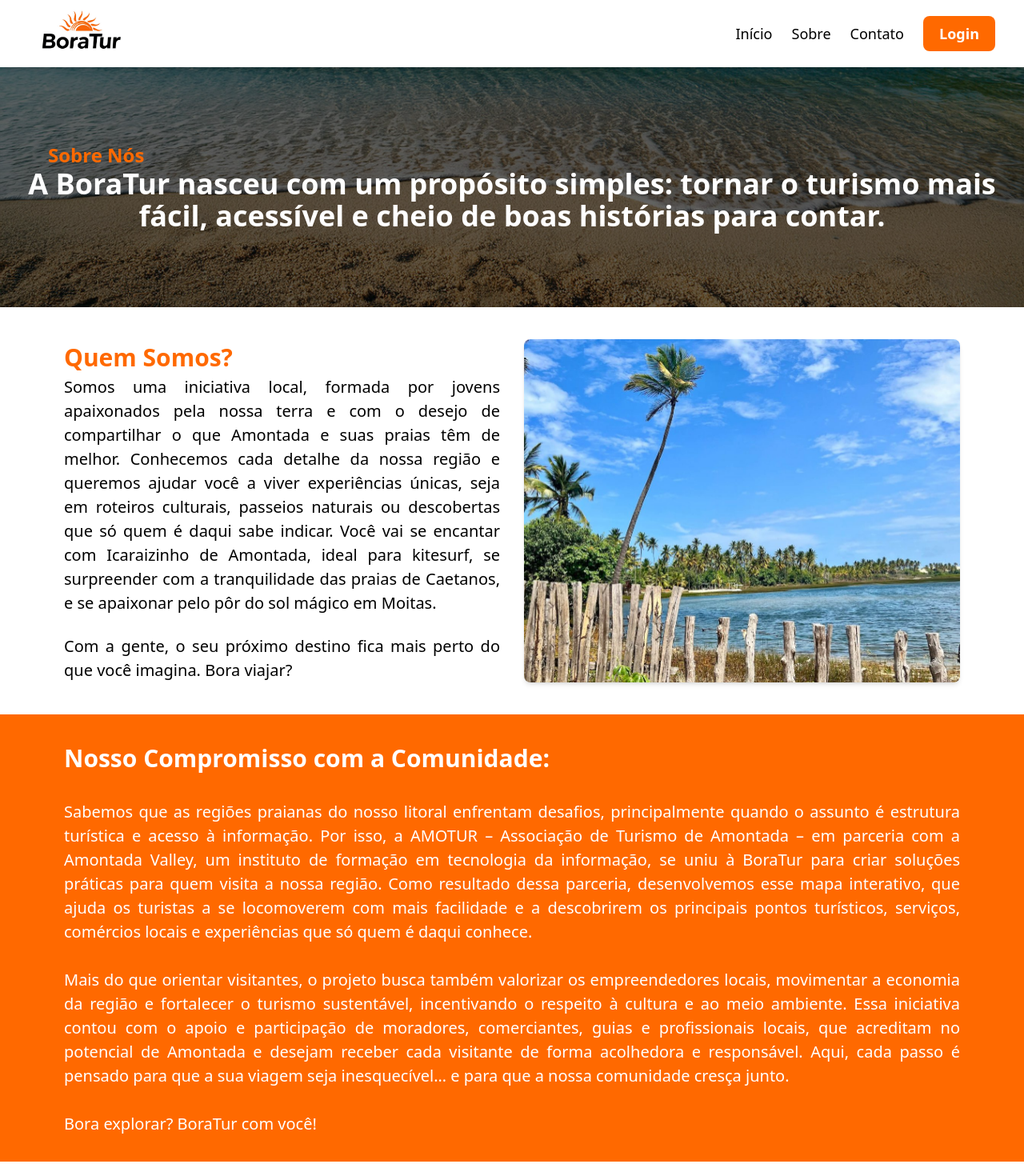
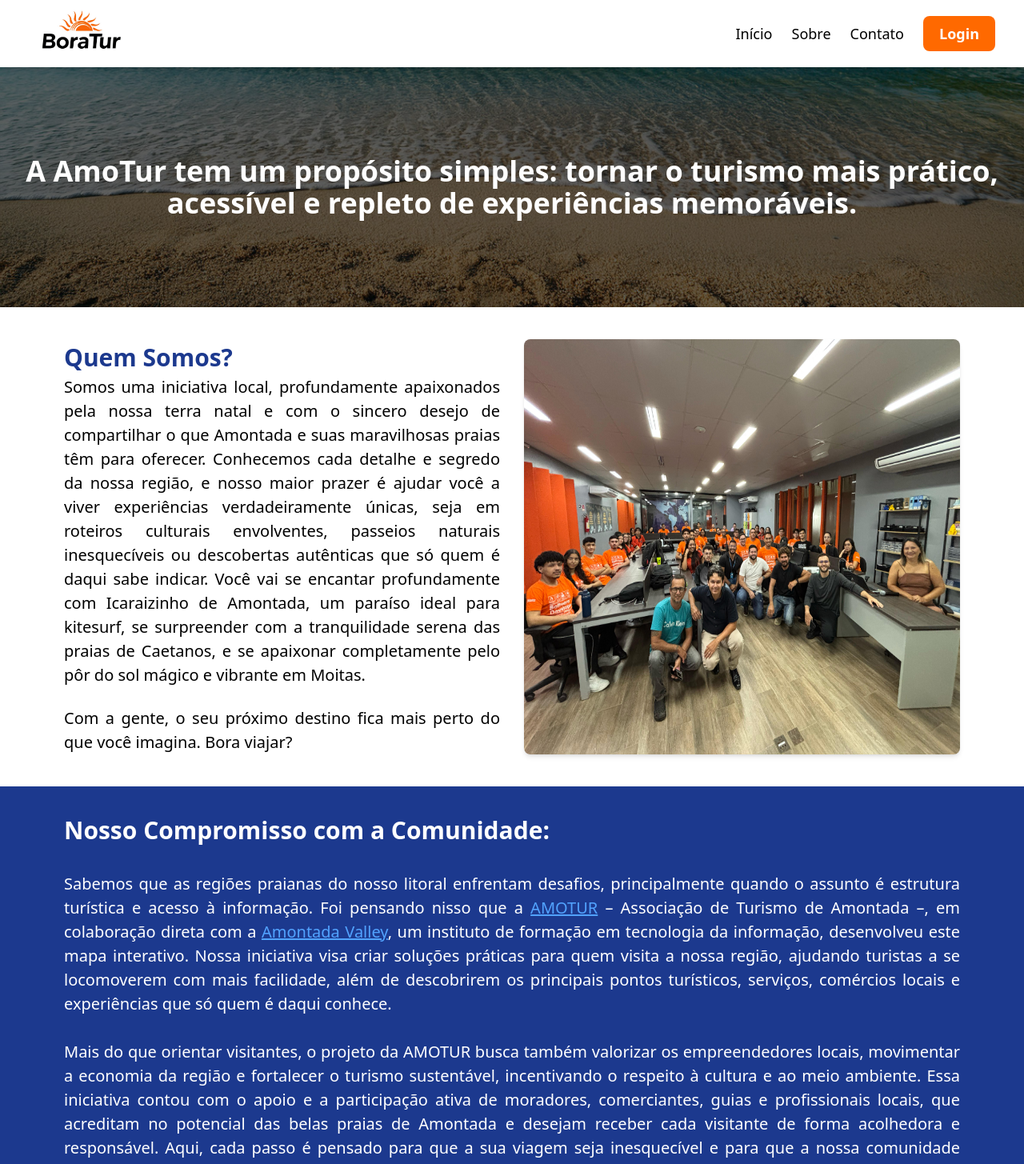
Before and after one commit to JuanMarks/mapa-praia-next, a Next.js app: page /sobre in a window 1280 px wide. Shown: the top 1455 px of the page at 80% size. Built offline with nearby package versions, Linux system fonts and the light colour scheme.

Commit message:
feat: atualizacao pagina sobre

```diff
--- a/src/components/SobreComponents/banner.tsx
+++ /dev/null
@@ -1,9 +0,0 @@
-
-
-export default function BannerSobre() {
-    return (
-        <div>
-            {style}
-        </div>
-    )
-}
--- a/src/components/SobreComponents/inicioSobre.tsx
+++ b/src/components/SobreComponents/inicioSobre.tsx
@@ -10,9 +10,8 @@ export default function InicioSobre() {
     <div className="relative w-full h-[300px] overflow-hidden bg-cover bg-[position:center_bottom] flex items-center justify-center" style={{ backgroundImage: `url('${imagePath}')` }}>
       <div className="absolute inset-0 bg-black opacity-60"></div>
       <div className="relative z-10 text-white text-center">
-        <h5 className="text-orange-500 text-start  sm:text-2xl text-18px pl-[60px] font-bold">Sobre Nós</h5>
         <h1 className="sm:text-4xl text-[25px] px-8 font-bold">
-          A BoraTur nasceu com um propósito simples: tornar o turismo mais fácil, acessível e cheio de boas histórias para contar.
+          A AmoTur tem um propósito simples: tornar o turismo mais prático, acessível e repleto de experiências memoráveis.
         </h1>
       </div>
     </div>
--- a/src/components/SobreComponents/nossoCompromisso.tsx
+++ b/src/components/SobreComponents/nossoCompromisso.tsx
@@ -3,11 +3,11 @@
 
 export default function NossoCompromisso() {
     return (
-        <div className="sm:px-[80px] px-[30px] sm:text-[20px] text-[17px] text-justify bg-orange-500 py-8 text-white">
+        <div className="sm:px-[80px] px-[30px] sm:text-[20px] text-[17px] text-justify bg-blue-900 py-8 text-white">
             <h2 className="font-bold sm:text-[30px] text-[25px] text-start">Nosso Compromisso com a Comunidade:</h2><br />
-            <p>Sabemos que as regiões praianas do nosso litoral enfrentam desafios, principalmente quando o assunto é estrutura turística e acesso à informação. Por isso, a AMOTUR – Associação de Turismo de Amontada – em parceria com a Amontada Valley, um instituto de formação em tecnologia da informação, se uniu à BoraTur para criar soluções práticas para quem visita a nossa região. Como resultado dessa parceria, desenvolvemos esse mapa interativo, que ajuda os turistas a se locomoverem com mais facilidade e a descobrirem os principais pontos turísticos, serviços, comércios locais e experiências que só quem é daqui conhece.</p><br />
-            <p>Mais do que orientar visitantes, o projeto busca também valorizar os empreendedores locais, movimentar a economia da região e fortalecer o turismo sustentável, incentivando o respeito à cultura e ao meio ambiente. Essa iniciativa contou com o apoio e participação de moradores, comerciantes, guias e profissionais locais, que acreditam no potencial de Amontada e desejam receber cada visitante de forma acolhedora e responsável. Aqui, cada passo é pensado para que a sua viagem seja inesquecível… e para que a nossa comunidade cresça junto.</p><br />
-            <p>Bora explorar? BoraTur com você!</p>
+            <p>Sabemos que as regiões praianas do nosso litoral enfrentam desafios, principalmente quando o assunto é estrutura turística e acesso à informação. Foi pensando nisso que a <a className="underline text-blue-400" href="https://www.amo.tur.br/">AMOTUR</a> – Associação de Turismo de Amontada –, em colaboração direta com a <a className="underline text-blue-400" href="https://www.amontadavalley.com.br/">Amontada Valley</a>, um instituto de formação em tecnologia da informação, desenvolveu este mapa interativo. Nossa iniciativa visa criar soluções práticas para quem visita a nossa região, ajudando turistas a se locomoverem com mais facilidade, além de descobrirem os principais pontos turísticos, serviços, comércios locais e experiências que só quem é daqui conhece.</p><br />
+            <p>Mais do que orientar visitantes, o projeto da AMOTUR busca também valorizar os empreendedores locais, movimentar a economia da região e fortalecer o turismo sustentável, incentivando o respeito à cultura e ao meio ambiente. Essa iniciativa contou com o apoio e a participação ativa de moradores, comerciantes, guias e profissionais locais, que acreditam no potencial das belas praias de Amontada e desejam receber cada visitante de forma acolhedora e responsável. Aqui, cada passo é pensado para que a sua viagem seja inesquecível e para que a nossa comunidade cresça junto.</p><br />
+            <p>Com a AmoTur não tem segredo, só aqui o turimo é bem feito.</p>
 
         </div>
     )
--- a/src/components/SobreComponents/quemSomos.tsx
+++ b/src/components/SobreComponents/quemSomos.tsx
@@ -5,13 +5,13 @@ export default function QuemSomos() {
     return (
         <div className="flex flex-col lg:flex-row sm:mx-[80px] mx-[30px] my-[40px] gap-[30px]">
             <div className="lg:w-1/2 w-full">
-                <h2 className="text-orange-500 font-bold sm:text-[30px] text-[25px]">Quem Somos?</h2>
-                <p className="text-justify sm:text-[20px] text-[18px]">Somos uma iniciativa local, formada por jovens apaixonados pela nossa terra e com o desejo de compartilhar o que Amontada e suas praias têm de melhor. Conhecemos cada detalhe da nossa região e queremos ajudar você a viver experiências únicas, seja em roteiros culturais, passeios naturais ou descobertas que só quem é daqui sabe indicar. Você vai se encantar com Icaraizinho de Amontada, ideal para kitesurf, se surpreender com a tranquilidade das praias de Caetanos, e se apaixonar pelo pôr do sol mágico em Moitas.</p><br />
+                <h2 className="text-blue-900 font-bold sm:text-[30px] text-[25px]">Quem Somos?</h2>
+                <p className="text-justify sm:text-[20px] text-[18px]">Somos uma iniciativa local, profundamente apaixonados pela nossa terra natal e com o sincero desejo de compartilhar o que Amontada e suas maravilhosas praias têm para oferecer. Conhecemos cada detalhe e segredo da nossa região, e nosso maior prazer é ajudar você a viver experiências verdadeiramente únicas, seja em roteiros culturais envolventes, passeios naturais inesquecíveis ou descobertas autênticas que só quem é daqui sabe indicar. Você vai se encantar profundamente com Icaraizinho de Amontada, um paraíso ideal para kitesurf, se surpreender com a tranquilidade serena das praias de Caetanos, e se apaixonar completamente pelo pôr do sol mágico e vibrante em Moitas.</p><br />
                 <p className="text-justify sm:text-[20px] text-[18px]">Com a gente, o seu próximo destino fica mais perto do que você imagina. Bora viajar?</p>
             </div>
             <div className="lg:w-1/2 w-full flex justify-center">
                 <Image
-                src="/images/icaraizinho.jpg"
+                src="/images/amotur e amontada valey.jpg"
                 alt="Imagem do grupo"
                 width={600}
                 height={400}
--- a/src/pages/sobre.tsx
+++ b/src/pages/sobre.tsx
@@ -5,6 +5,7 @@ import NossoCompromisso from "@/components/SobreComponents/nossoCompromisso"
 import QuemSomos from "@/components/SobreComponents/quemSomos"
 import Header from "@/components/Header"
 import './globals.css'
+import Footer from "@/components/Footer"
 
 export default function Sobre() {
     return (
@@ -13,6 +14,7 @@ export default function Sobre() {
             <InicioSobre/>
             <QuemSomos/>
             <NossoCompromisso/>
+            <Footer/>
         </section>
     )
 }
```
Also changed, not shown: public/images/amotur e amontada valey.jpg (added).
